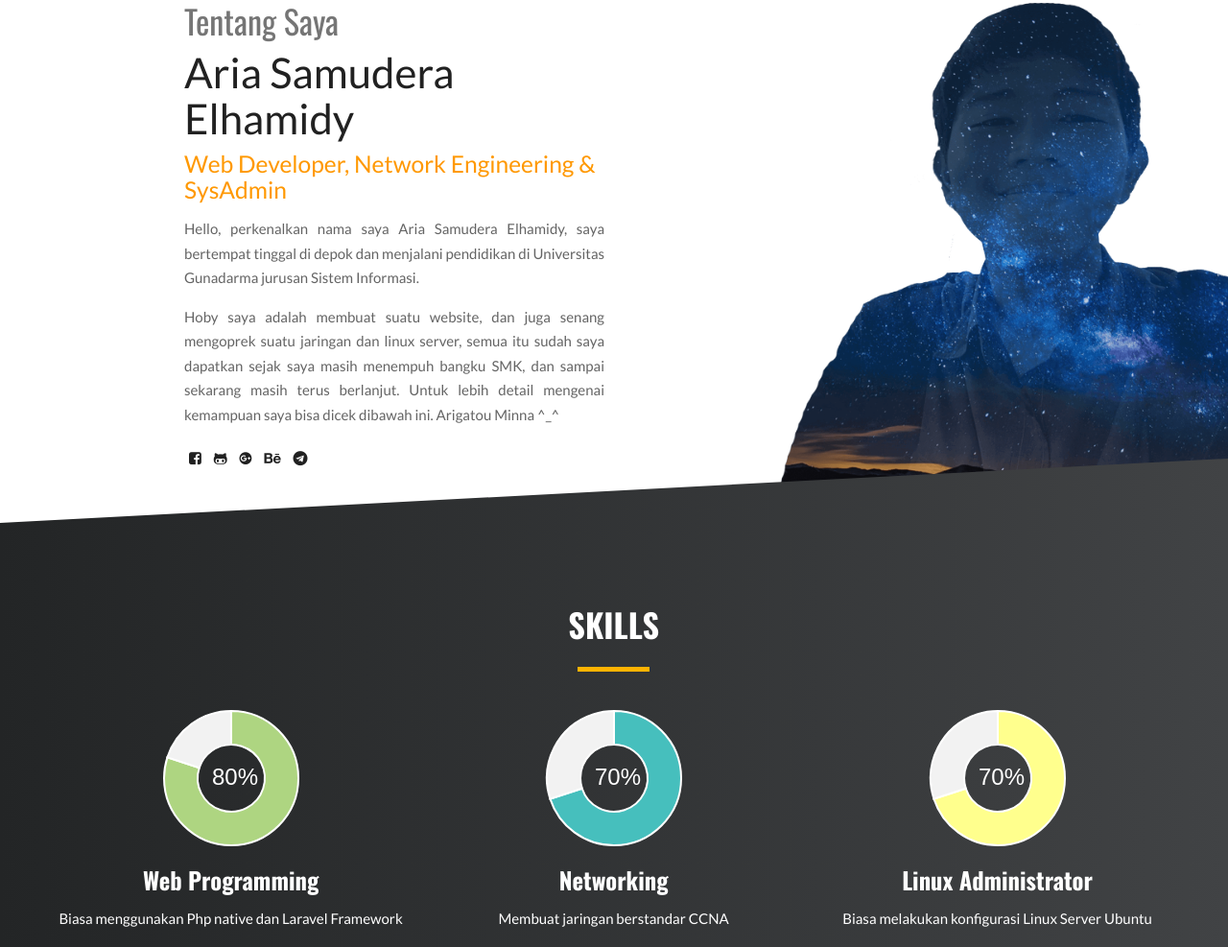
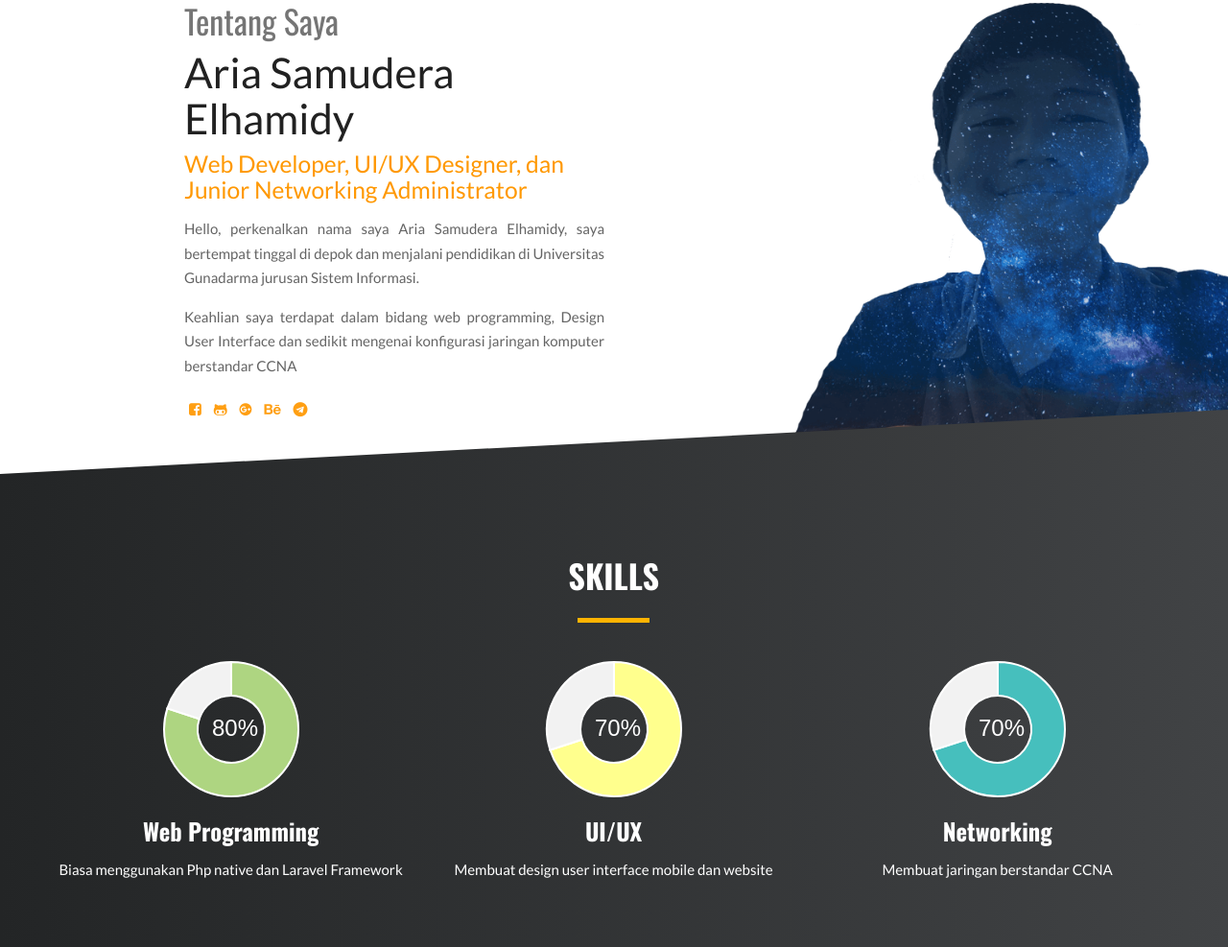
Before and after one commit to bbliong/coba, a plain HTML site: page index.html in a window 1280 px wide. Shown: the part 877-1864 px from the top of the page at 96% size. Drawn offline with nearby package versions, Linux system fonts and the light colour scheme.

Commit message:
first commit

```diff
--- a/css/main.css
+++ b/css/main.css
@@ -8,6 +8,10 @@ body {
 	background-color : #fff;
 	height: 100%;
 	font-family: 'Lato', sans-serif;
+}
+
+a {
+	color : #FF9F13;
 }
 
 
@@ -540,7 +544,7 @@ canvas {
 
 }
 .tile:hover {
-border : 2px solid red;
+border : 2px solid white;
 }
 
 .scale {
@@ -639,6 +643,12 @@ transform: scale(1);
      .cbp-fbscroller > nav {
 		right: 10px;
 	}
+
+
+.single-menu {
+	margin-top: 0;
+}
+
 }
 @media only screen and (min-width: 601px) {
   .portofolio {
--- a/index.html
+++ b/index.html
@@ -54,15 +54,15 @@
 				<div class="main-con col s12 m12 l6 (one half) post" >
 					<h4> Tentang Saya </h4>
 					<h3> Aria Samudera Elhamidy</h3>
-					<h5> Web Developer, Network Engineering & SysAdmin</h5>
+					<h5> Web Developer, UI/UX Designer, dan Junior Networking Administrator</h5>
 					<p>Hello, perkenalkan nama saya Aria Samudera Elhamidy, saya bertempat tinggal di depok dan menjalani pendidikan di Universitas Gunadarma jurusan Sistem Informasi.</p>
-					<p>Hoby saya adalah membuat suatu website, dan juga senang mengoprek suatu jaringan dan  linux server, semua itu sudah saya dapatkan sejak saya masih menempuh bangku SMK, dan sampai sekarang masih terus berlanjut. Untuk lebih detail mengenai kemampuan saya bisa dicek dibawah ini. Arigatou Minna ^_^</p>
+					<p>Keahlian saya terdapat dalam bidang web programming, Design User Interface dan sedikit mengenai konfigurasi jaringan komputer berstandar CCNA	</p>
 					<span >
-						<i class="fa fa-facebook-square" aria-hidden="true"></i>
-						<i class="fa fa-github-alt" aria-hidden="true"></i>
-						<i class="fa fa-google-plus-official" aria-hidden="true"></i>
-						<i class="fa fa-behance" aria-hidden="true"></i>
-						<i class="fa fa-telegram" aria-hidden="true"></i>
+						<a href="https://www.facebook.com/aria.elhamidy" _blank><i class="fa fa-facebook-square" aria-hidden="true"></i></a>
+						<a href="https://github.com/bbliong"><i class="fa fa-github-alt" aria-hidden="true"></i></a>
+					<a href="https://plus.google.com/u/0/110443096905319258182">	<i class="fa fa-google-plus-official" aria-hidden="true"></i></a>
+					<a href="https://www.behance.net/ariaelhami1f78">	<i class="fa fa-behance" aria-hidden="true"></i></a>
+					<a href="">	<i class="fa fa-telegram" aria-hidden="true"></i></a>
 					</span>
 				</div>
 				<div class="col s12 m12 l6 (one half) img" >
@@ -83,16 +83,17 @@
 						 <h5> Web Programming </h5>
 						 <p>Biasa menggunakan Php native dan Laravel Framework</p>
 					</div>
+						<div class="col s12 m12 l4 skill  transparent post">
+						 <canvas id="Linux" height="150" width="150"></canvas>
+						  <h5> UI/UX </h5>
+						  	 <p>Membuat design user interface mobile dan website</p>
+					</div>
 					<div class="col s12 m12 l4 skill  transparent post">
 						 <canvas id="Networking" height="150" width="150"></canvas>
 						 <h5> Networking </h5>
 						 	 <p>Membuat jaringan berstandar CCNA</p>
 					</div>
-					<div class="col s12 m12 l4 skill  transparent post">
-						 <canvas id="Linux" height="150" width="150"></canvas>
-						  <h5> Linux Administrator </h5>
-						  	 <p>Biasa melakukan konfigurasi Linux Server Ubuntu</p>
-					</div>
+
 				</div>
 			</div>
 			</div>
```
